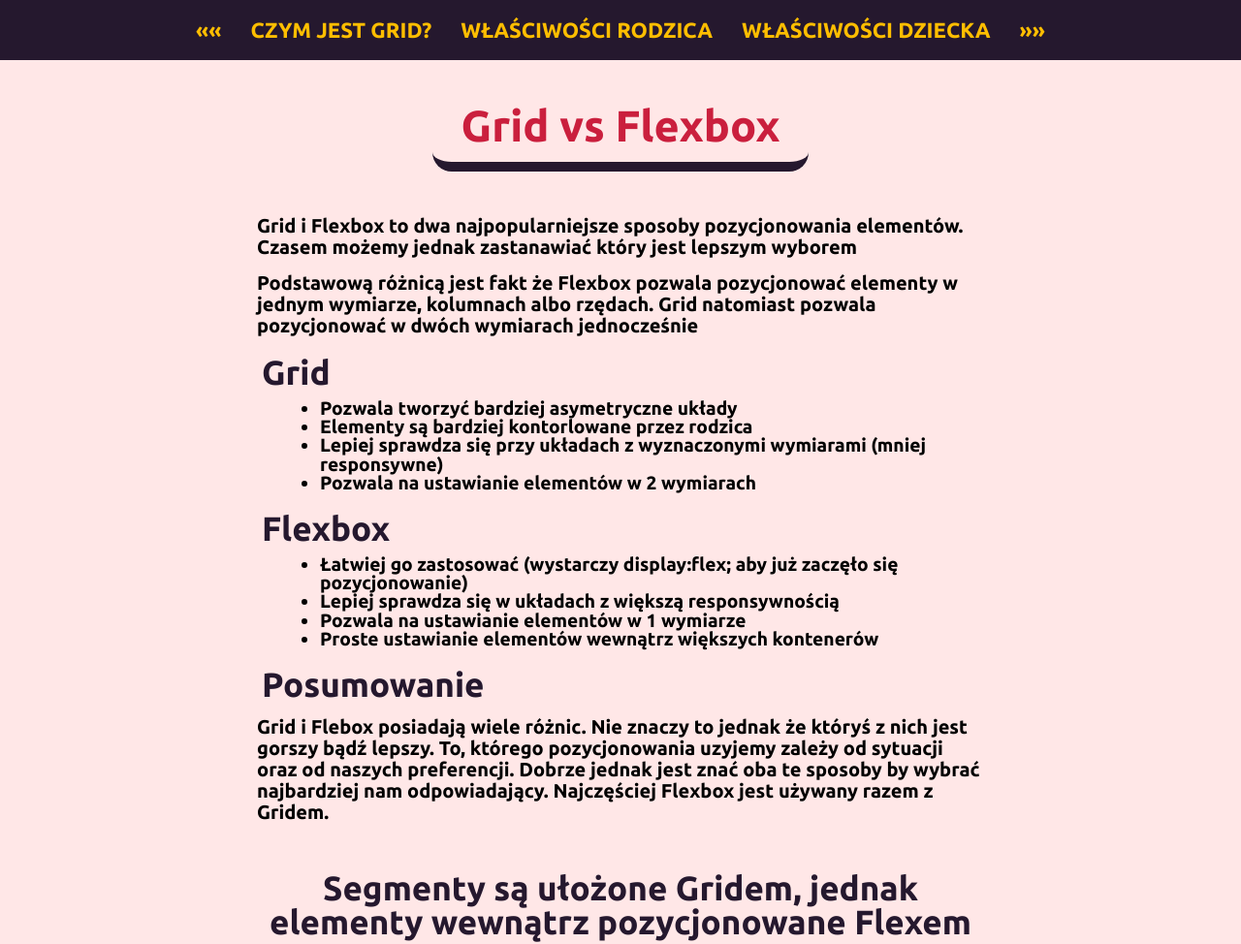
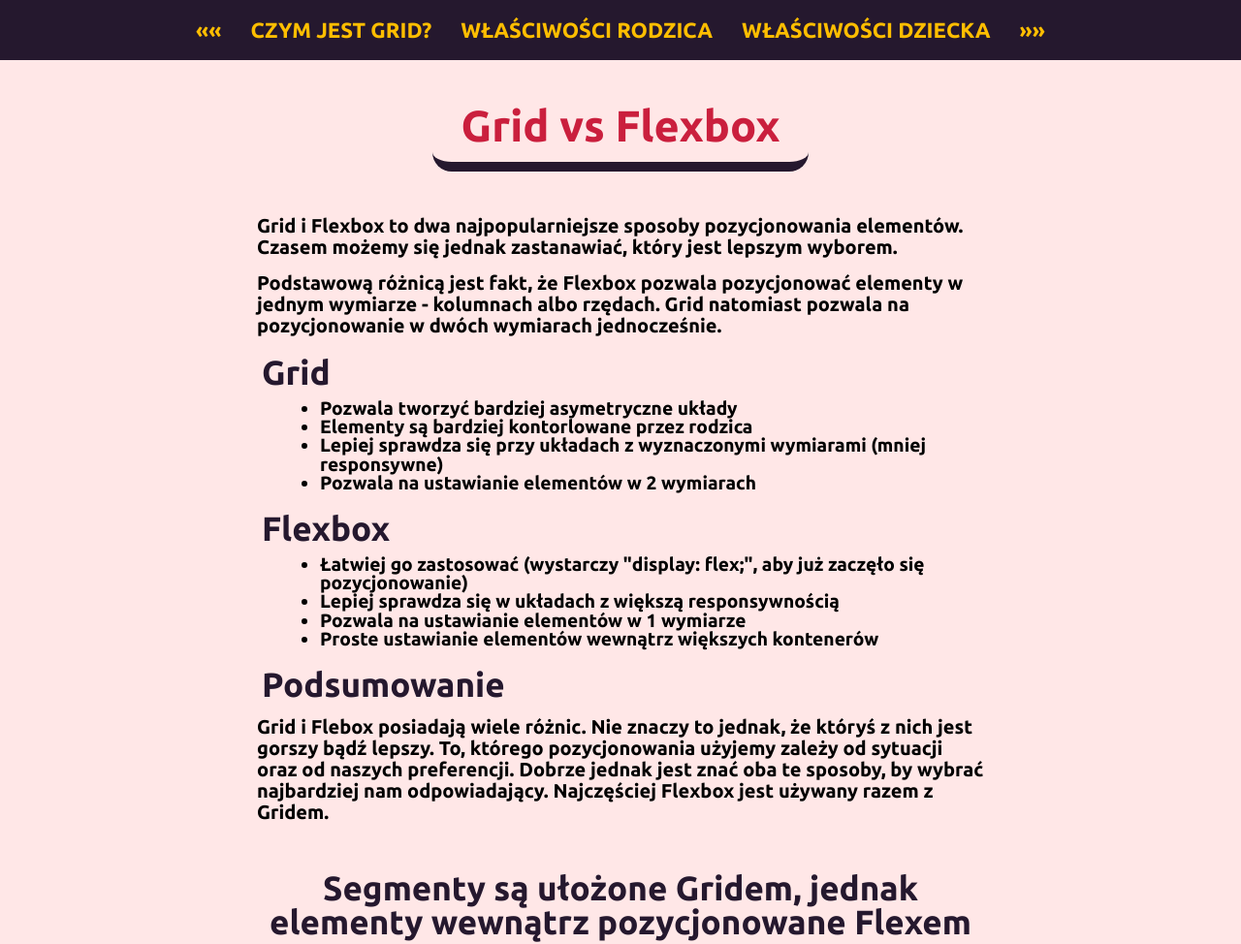
Before and after one commit to 621SaNDy/grid_AKiS, a plain HTML site: page podstrony/info/wybor.html in a window 1280 px wide. Shown: the top 974 px of the page at 97% size. Drawn offline with Linux system fonts and the light colour scheme.

Commit message:
Małe zmiany w tekście v2

```diff
--- a/podstrony/info/wybor.html
+++ b/podstrony/info/wybor.html
@@ -72,10 +72,10 @@
         <div class="opisy flex">
             <div class="opis">
                 <p>
-                    Grid i Flexbox to dwa najpopularniejsze sposoby pozycjonowania elementów. Czasem możemy jednak zastanawiać który jest lepszym wyborem
+                    Grid i Flexbox to dwa najpopularniejsze sposoby pozycjonowania elementów. Czasem możemy się jednak zastanawiać, który jest lepszym wyborem.
                 </p>
                 <p>
-                    Podstawową różnicą jest fakt że Flexbox pozwala pozycjonować elementy w jednym wymiarze, kolumnach albo rzędach. Grid natomiast pozwala pozycjonować w dwóch wymiarach jednocześnie
+                    Podstawową różnicą jest fakt, że Flexbox pozwala pozycjonować elementy w jednym wymiarze - kolumnach albo rzędach. Grid natomiast pozwala na pozycjonowanie w dwóch wymiarach jednocześnie.
                 </p>
                 <h2>Grid</h2>
                 <ul>
@@ -86,14 +86,14 @@
                 </ul>
                 <h2>Flexbox</h2>
                 <ul>
-                    <li>Łatwiej go zastosować (wystarczy display:flex; aby już zaczęło się pozycjonowanie)</li>
+                    <li>Łatwiej go zastosować (wystarczy "display: flex;", aby już zaczęło się pozycjonowanie)</li>
                     <li>Lepiej sprawdza się w układach z większą responsywnością</li>
                     <li>Pozwala na ustawianie elementów w 1 wymiarze</li>
                     <li>Proste ustawianie elementów wewnątrz większych kontenerów</li>
 
                 </ul>
-                <h2>Posumowanie</h2>
-                <p>Grid i Flebox posiadają wiele różnic. Nie znaczy to jednak że któryś z nich jest gorszy bądź lepszy. To, którego pozycjonowania uzyjemy zależy od sytuacji oraz od naszych preferencji. Dobrze jednak jest znać oba te sposoby by wybrać najbardziej nam odpowiadający. Najczęściej Flexbox jest używany razem z Gridem. </p>
+                <h2>Podsumowanie</h2>
+                <p>Grid i Flebox posiadają wiele różnic. Nie znaczy to jednak, że któryś z nich jest gorszy bądź lepszy. To, którego pozycjonowania użyjemy zależy od sytuacji oraz od naszych preferencji. Dobrze jednak jest znać oba te sposoby, by wybrać najbardziej nam odpowiadający. Najczęściej Flexbox jest używany razem z Gridem. </p>
                 <h2 style="text-align: center;margin-top: 50px;">Segmenty są ułożone Gridem, jednak elementy wewnątrz pozycjonowane Flexem</h2>
             </div>
 
```
